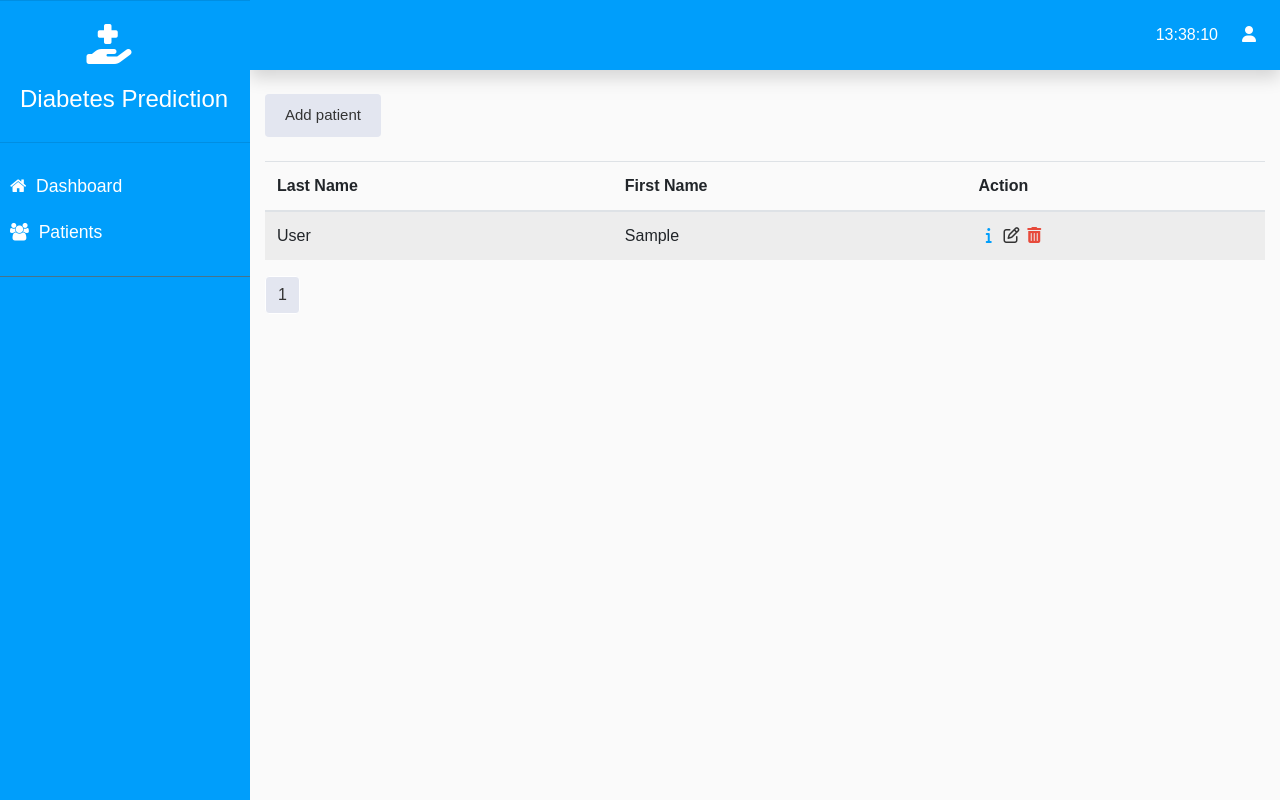
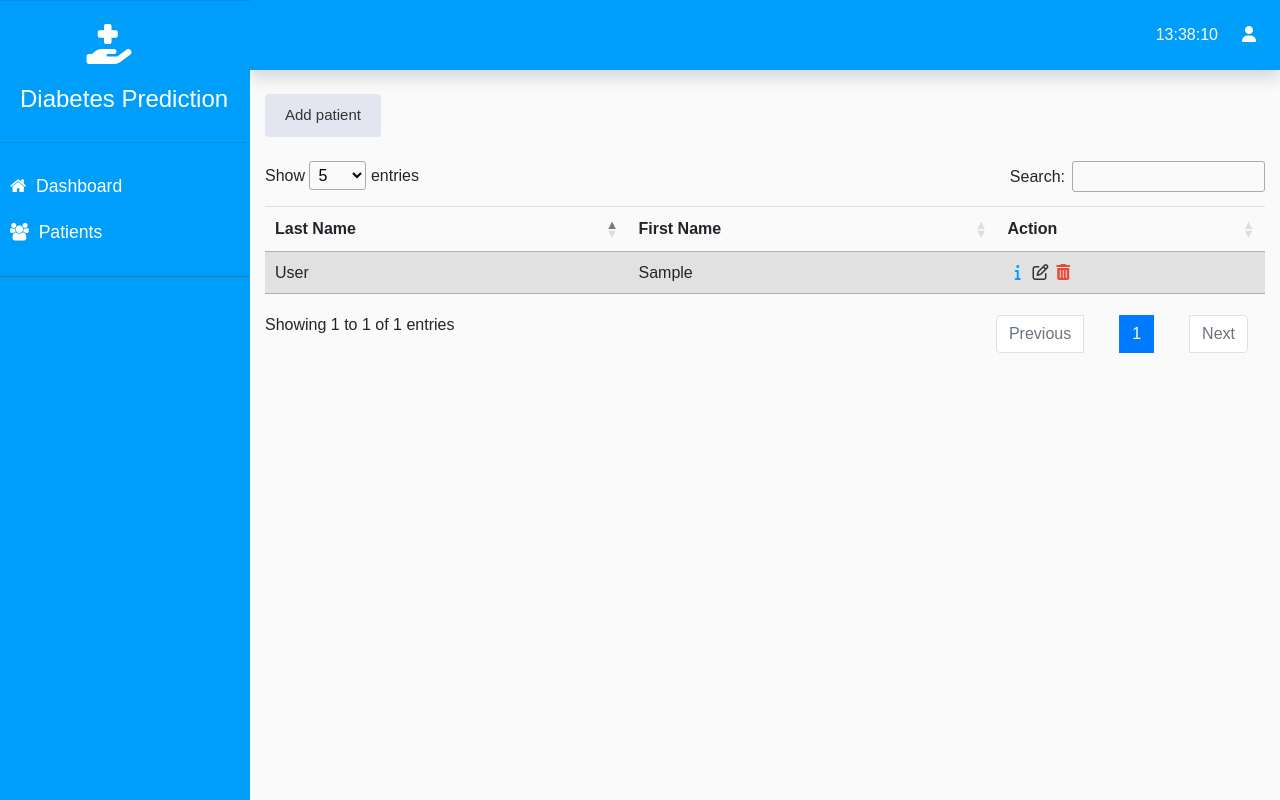
Before and after one commit to DenisaArtean/Diabetes-Prediction, a Flask app: page /patients in a window 1280 px wide. Run offline with Flask 2, Linux system fonts and the light colour scheme; a user stored in the database is signed in; tables that the repository leaves empty hold one stand-in row (values such as "Sample post"); parts of the project's set-up code (start-up, migrations or seed data) failed here and were passed over; some libraries are stand-ins or nearby versions.

Commit message:
Search & Pagination

```diff
--- a/app.py
+++ b/app.py
@@ -17,6 +17,10 @@ from dotenv import load_dotenv
 
 diabetes_model, scaler = pickle.load(open("diabetes.pkl", "rb"))
 load_dotenv()
+
+from sklearn.linear_model import LogisticRegression
+
+LogisticRegression()
 
 
 
@@ -97,8 +101,8 @@ def dashboard():
 @app.route('/patients', methods=['POST','GET'])
 @login_required
 def patients():
-    page = request.args.get('page', 1, type=int)
-    patients = Patients.query.filter(Patients.id_user == current_user.get_id()).paginate(page = page, per_page = 5)
+    # page = request.args.get('page', 1, type=int)
+    patients = Patients.query.filter(Patients.id_user == current_user.get_id()).all()
     if request.method == 'POST':
         first_name = request.form.get('firstname')
         last_name = request.form.get('lastname')
--- a/static/css/style2.css
+++ b/static/css/style2.css
@@ -52,6 +52,24 @@ p {
     font-weight: 300;
     line-height: 1.7em;
     color: #999;
+}
+
+
+.btn.btn-pagination {
+  display: inline-block;
+  font-size: 15px;
+  color: #333;
+  background: #e3e6f0;
+  padding: 10px 20px;
+  border: none;
+  cursor: pointer;
+  border-radius: 0.25rem !important;
+  text-align: center;
+}
+
+.btn.btn-pagination:hover{
+  background: #eef0f6;
+  color: #99ceff;
 }
 
 
--- a/templates/Dashboard.html
+++ b/templates/Dashboard.html
@@ -3,4 +3,6 @@
 {% block body %}
 
 
+
+
 {% endblock %}
--- a/templates/Email.html
+++ b/templates/Email.html
@@ -149,7 +149,7 @@
                                             <tr style="font-family: 'Lato', Helvetica, Arial, sans-serif; font-size: 16px; font-weight: 400; line-height: 25px">BMI: {{test.bmi}}</tr>
                                             <tr style="font-family: 'Lato', Helvetica, Arial, sans-serif; font-size: 16px; font-weight: 400; line-height: 25px">Diabetes Pedigree Function: {{test.diabetes_pedigree_function}}</tr>
                                             <tr style="font-family: 'Lato', Helvetica, Arial, sans-serif; font-size: 16px; font-weight: 400; line-height: 25px">Age: {{test.age}}</tr>
-                                            <tr style="font-family: 'Lato', Helvetica, Arial, sans-serif; font-size: 16px; font-weight: bold; line-height: 25px">Prediction: {{test.outcome}} chances of diabetes </tr>
+                                            <tr style="font-family: 'Lato', Helvetica, Arial, sans-serif; font-size: 16px; font-weight: bold; line-height: 25px">Prediction: {{test.outcome}} chance of diabetes </tr>
                                         </table>
                                     </td>
                                 </tr>
--- a/templates/Layout.html
+++ b/templates/Layout.html
@@ -8,13 +8,21 @@
   <script src="https://ajax.googleapis.com/ajax/libs/jquery/3.6.0/jquery.min.js"></script>
   <link rel="stylesheet" href="https://stackpath.bootstrapcdn.com/font-awesome/4.7.0/css/font-awesome.min.css?_cacheOverride=1636477555659">
   <!-- Bootstrap CSS CDN --><link rel="stylesheet" href="https://stackpath.bootstrapcdn.com/bootstrap/4.1.0/css/bootstrap.min.css" integrity="sha384-9gVQ4dYFwwWSjIDZnLEWnxCjeSWFphJiwGPXr1jddIhOegiu1FwO5qRGvFXOdJZ4" crossorigin="anonymous">
-
+  <link rel="stylesheet" href="https://cdn.datatables.net/1.12.1/css/dataTables.bootstrap4.min.css">
   <!-- Scrollbar Custom CSS -->
   <link rel="stylesheet" href="https://cdnjs.cloudflare.com/ajax/libs/malihu-custom-scrollbar-plugin/3.1.5/jquery.mCustomScrollbar.min.css">
   <link rel="stylesheet" href="https://cdnjs.cloudflare.com/ajax/libs/malihu-custom-scrollbar-plugin/3.1.5/jquery.mCustomScrollbar.min.css">
   <link rel="stylesheet" href="../static/css/style2.css">
 
+  <link rel="stylesheet" href="https://cdn.datatables.net/buttons/2.2.3/css/buttons.bootstrap4.min.css">
+  <link rel="stylesheet" href="http://cdn.datatables.net/plug-ins/a5734b29083/integration/bootstrap/4/dataTables.bootstrap.css"/>
+  <link rel="stylesheet" href="http://cdn.datatables.net/responsive/1.0.2/css/dataTables.responsive.css"/>
+
   <script src="https://cdnjs.cloudflare.com/ajax/libs/Chart.js/3.7.0/chart.min.js" integrity="sha512-TW5s0IT/IppJtu76UbysrBH9Hy/5X41OTAbQuffZFU6lQ1rdcLHzpU5BzVvr/YFykoiMYZVWlr/PX1mDcfM9Qg==" crossorigin="anonymous" referrerpolicy="no-referrer"></script>
+
+  <link rel="stylesheet" type="text/css" href="https://cdn.datatables.net/v/dt/dt-1.12.1/datatables.min.css"/>
+
+
   <title>Diabetes Prediction</title>
   <title>{% block title %}{% endblock %}</title>
 </head>
@@ -134,9 +142,15 @@
   <!-- Popper.JS -->
   <script src="https://cdnjs.cloudflare.com/ajax/libs/popper.js/1.14.0/umd/popper.min.js" integrity="sha384-cs/chFZiN24E4KMATLdqdvsezGxaGsi4hLGOzlXwp5UZB1LY//20VyM2taTB4QvJ" crossorigin="anonymous"></script>
   <!-- Bootstrap JS -->
-  <script src="https://stackpath.bootstrapcdn.com/bootstrap/4.1.0/js/bootstrap.min.js" integrity="sha384-uefMccjFJAIv6A+rW+L4AHf99KvxDjWSu1z9VI8SKNVmz4sk7buKt/6v9KI65qnm" crossorigin="anonymous"></script>
+
+  <script src="https://cdn.datatables.net/1.12.1/js/jquery.dataTables.min.js"></script>
+  <script src="https://code.jquery.com/jquery-3.5.1.js"></script>
   <!-- jQuery Custom Scroller CDN -->
   <script src="https://cdnjs.cloudflare.com/ajax/libs/malihu-custom-scrollbar-plugin/3.1.5/jquery.mCustomScrollbar.concat.min.js"></script>
+  <script type="text/javascript" src="https://cdn.datatables.net/v/dt/dt-1.12.1/datatables.min.js"></script>
+
+  <script src="https://stackpath.bootstrapcdn.com/bootstrap/4.1.0/js/bootstrap.min.js" integrity="sha384-uefMccjFJAIv6A+rW+L4AHf99KvxDjWSu1z9VI8SKNVmz4sk7buKt/6v9KI65qnm" crossorigin="anonymous"></script>
+  <script src="https://cdn.datatables.net/1.12.1/js/dataTables.bootstrap4.min.jss"></script>
 
   <script type="text/javascript">
   $(document).ready(function () {
--- a/templates/Patients.html
+++ b/templates/Patients.html
@@ -107,7 +107,7 @@
 
         <!-- PATIENTS TABLE -->
 
-        <table class="table table-striped" id="dataTable">
+        <table class="table table-striped" class="table table-striped table-bordered" id="patientsTable">
             <thead>
 
               <tr>
@@ -120,7 +120,7 @@
             </thead>
 
             <tbody>
-              {% for patient in patients.items %}
+              {% for patient in patients %}
                 <tr>
                <!---   <th>ID</th> -->
                   <td>{{patient.last_name}}</td>
@@ -236,21 +236,24 @@
               </tbody>
             </table>
 
-            {% for page_num in patients.iter_pages(left_edge=1, right_edge=1, left_current=1, right_current=1) %}
-            {% if page_num %}
-              {% if patients.page == page_num %}
-              <a class="btn btn-info  mb-4" href="{{ url_for('patients', page=page_num)}}">{{page_num}}</a>
-              {% else %}
-              <a class="btn btn-outline-info mb-4" href="{{ url_for('patients', page=page_num)}}">{{page_num}}</a>
-              {% endif %}
-            {% else %}
-              ...
-            {% endif %}
-            {% endfor %}
-
-
 
    </div>
   </div>
 
+  <script type="text/javascript">
+
+    $(document).ready(function () {
+      $.fn.dataTable.ext.classes.sPageButtonActive = 'btn btn-pagination'; // Change Pagination Button Class
+      $('#patientsTable').DataTable({
+          pagingType: 'simple_numbers',
+          "lengthMenu": [ 5, 10, 25, 50, 75, 100 ],
+      });
+      table.buttons().container()
+        .appendTo( '#example_wrapper .col-md-6:eq(0)' );
+
+  });
+
+
+  </script>
+
 {% endblock %}
```
Also changed, not shown: templates/Tests.html (+11 -1 lines), form.py (line endings or trailing spaces).
